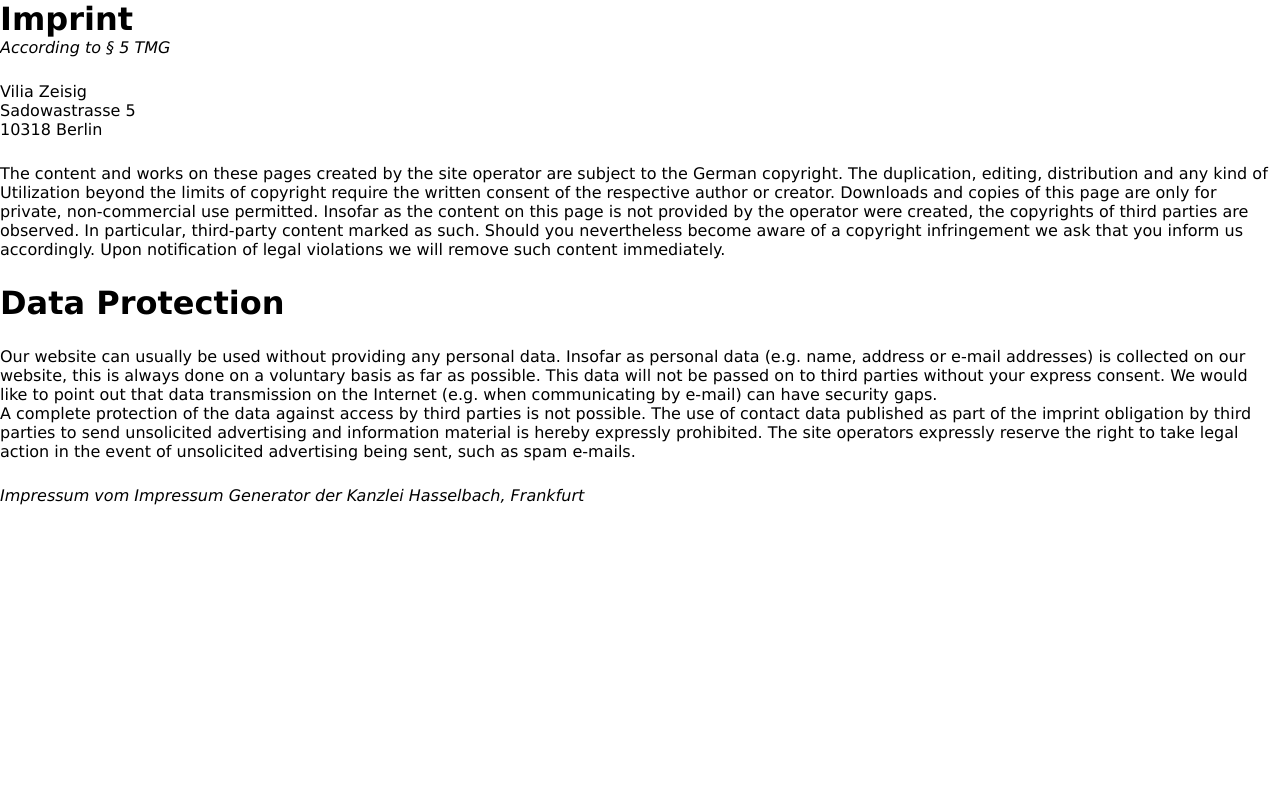
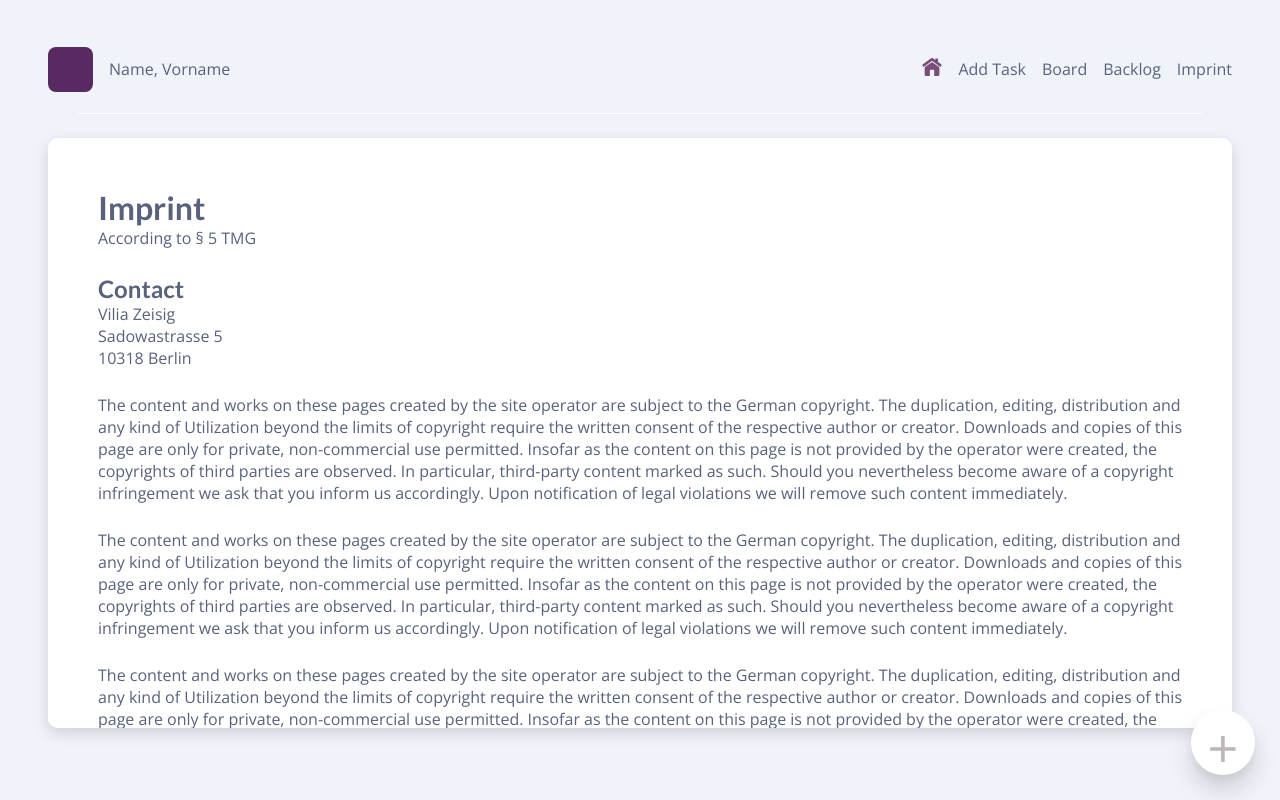
Before and after one commit to ViliaZ/join-kanbanBoard, an Angular app: page /imprint in a window 1280 px wide. Built offline with nearby package versions, Linux system fonts and the light colour scheme.

Commit message:
layout general improved

```diff
--- a/src/app/app.component.html
+++ b/src/app/app.component.html
@@ -1 +1,10 @@
-<router-outlet></router-outlet>
+
+<app-menu></app-menu>
+
+<div class="main">
+    <router-outlet></router-outlet>
+</div>
+
+<div class="img-plus">
+    +
+</div>
--- a/src/app/app.component.scss
+++ b/src/app/app.component.scss
@@ -0,0 +1,42 @@
+:host {
+    position: relative;
+    display: flex;
+    flex-direction: column;
+    align-items: center;
+    justify-content: center;
+    width: 100vw;
+    max-width: 100%;
+    height: 100vh;
+    background-color: var(--bg);
+    font-family: "Lato", sans-serif;
+    font-family: "Open Sans", sans-serif;
+    padding: 1.5rem var(--marginPage) 4rem var(--marginPage);
+}
+
+.main {
+    position: relative;
+    flex: 1;
+    background-color: white;
+    padding: 50px;
+    margin: 1.5rem var(--marginPage) 0.5rem var(--marginPage);
+    width: 100%;
+    max-width: 1600px;
+    overflow: auto;
+    border-radius: 10px;
+    box-shadow: rgba(0, 0, 0, 0.15) 0px 5px 15px 0px;
+}
+
+.img-plus {
+    font-size: 54px;
+    text-align: center;
+    color: rgb(190, 182, 182);
+    position: absolute;
+    right: 25px;
+    bottom: 25px;
+    border-radius: 50%;
+    background-color: white;
+    box-shadow: rgba(0, 0, 0, 0.15) 0px 15px 25px, rgba(0, 0, 0, 0.05) 0px 5px 10px;
+    height: 65px;
+    width: 64px;
+    z-index: 2;
+}
--- a/src/app/backlog/backlog.component.scss
+++ b/src/app/backlog/backlog.component.scss
@@ -0,0 +1,7 @@
+:host{
+    width: 100vw;
+    height: 100%;
+    overflow: auto;
+    font-family: 'Lato', sans-serif;
+    font-family: 'Open Sans', sans-serif;
+}
--- a/src/app/dashboard/dashboard.component.scss
+++ b/src/app/dashboard/dashboard.component.scss
@@ -0,0 +1,7 @@
+:host{
+    width: 100%;
+    height: 100%;
+    overflow: auto;
+    font-family: 'Lato', sans-serif;
+    font-family: 'Open Sans', sans-serif;
+}
--- a/src/app/imprint/imprint.component.html
+++ b/src/app/imprint/imprint.component.html
@@ -1,12 +1,41 @@
 <h1 class="title">Imprint</h1>
 
 
-    <i>According to § 5 TMG</i><br>
-    <p>
-    Vilia Zeisig<br>
-    Sadowastrasse 5<br>
-    10318 Berlin<br>
-    </p>
+According to § 5 TMG<br>
+
+<h2 class="mt">Contact</h2>
+
+Vilia Zeisig<br>
+Sadowastrasse 5<br>
+10318 Berlin<br>
+
+<p>
+    The content and works on these pages created by the site operator are subject to the German copyright. The
+    duplication, editing, distribution and any kind of Utilization beyond the limits of copyright require the written
+    consent of the respective author or creator. Downloads and copies of this page are only for private, non-commercial
+    use permitted. Insofar as the content on this page is not provided by the operator were created, the copyrights of
+    third parties are observed. In particular, third-party content marked as such. Should you nevertheless become aware
+    of a copyright infringement we ask that you inform us accordingly. Upon notification of legal violations we will
+    remove such content immediately.<br>
+</p>
+<p>
+    The content and works on these pages created by the site operator are subject to the German copyright. The
+    duplication, editing, distribution and any kind of Utilization beyond the limits of copyright require the written
+    consent of the respective author or creator. Downloads and copies of this page are only for private, non-commercial
+    use permitted. Insofar as the content on this page is not provided by the operator were created, the copyrights of
+    third parties are observed. In particular, third-party content marked as such. Should you nevertheless become aware
+    of a copyright infringement we ask that you inform us accordingly. Upon notification of legal violations we will
+    remove such content immediately.<br>
+</p>
+<p>
+    The content and works on these pages created by the site operator are subject to the German copyright. The
+    duplication, editing, distribution and any kind of Utilization beyond the limits of copyright require the written
+    consent of the respective author or creator. Downloads and copies of this page are only for private, non-commercial
+    use permitted. Insofar as the content on this page is not provided by the operator were created, the copyrights of
+    third parties are observed. In particular, third-party content marked as such. Should you nevertheless become aware
+    of a copyright infringement we ask that you inform us accordingly. Upon notification of legal violations we will
+    remove such content immediately.<br>
+</p>
 <p>
     The content and works on these pages created by the site operator are subject to the German copyright. The
     duplication, editing, distribution and any kind of Utilization beyond the limits of copyright require the written
@@ -17,17 +46,18 @@
     remove such content immediately.<br>
 </p>
 
-    <h1>Data Protection</h1>
+<h1>Data Protection</h1>
 <p>
     Our website can usually be used without providing any personal data. Insofar as personal data (e.g. name, address or
     e-mail addresses) is collected on our website, this is always done on a voluntary basis as far as possible. This
     data will not be passed on to third parties without your express consent. We would like to point out that data
     transmission on the Internet (e.g. when communicating by e-mail) can have security gaps.<br>
-    A complete protection of the data against access by third parties is not possible. The use of contact data published as part of the imprint
+    A complete protection of the data against access by third parties is not possible. The use of contact data published
+    as part of the imprint
     obligation by third parties to send unsolicited advertising and information material is hereby expressly prohibited.
     The site operators expressly reserve the right to take legal action in the event of unsolicited advertising being
     sent, such as spam e-mails.<br>
 <p>
 <p>
-    <i>Impressum vom Impressum Generator der Kanzlei Hasselbach, Frankfurt</i>
+    <i>Impressum from Impressum Generator of Kanzlei Hasselbach, Frankfurt</i>
 </p>
--- a/src/app/imprint/imprint.component.scss
+++ b/src/app/imprint/imprint.component.scss
@@ -1,8 +1,22 @@
+:host{
+    width: 100%;
+    height: 100%;
+    overflow: auto;
+    font-family: 'Lato', sans-serif;
+    font-family: 'Open Sans', sans-serif;
+}
+
 p{
     margin-top: 25px;
     margin-bottom: 25px;
+    font-family: 'Lato', sans-serif;
+    font-family: 'Open Sans', sans-serif;
 }
 
 .title{
     margin-bottom: 0rem!important;
 }
+
+.mt{
+    margin-top: 25px;
+}
--- a/src/app/menu/menu.component.html
+++ b/src/app/menu/menu.component.html
@@ -1 +1,22 @@
-<p>menu works!</p>
+<!-- position absolute -->
+<div class="border-bottom"></div>
+
+
+<div class="user">
+    <div class="userImage"></div>
+    <span>Name, Vorname</span>
+</div>
+
+
+<div class="links">
+    <div class="home"><a href="/">
+            <img class="img-home" src="assets/img/Logo.svg">
+            <span class="tooltiptext">Home</span>
+        </a>
+    </div>
+
+    <a href="/imprint">Add Task</a>
+    <a href="/board">Board</a>
+    <a href="/backlog">Backlog</a>
+    <a href="/imprint">Imprint</a>
+</div>
--- a/src/app/menu/menu.component.scss
+++ b/src/app/menu/menu.component.scss
@@ -0,0 +1,67 @@
+:host {
+    position: relative;
+    width: 100%;
+    max-width: 100%;
+    height: 90px;
+    background-color: var(--bg);
+    display: flex;
+    justify-content: space-between;
+    align-items: center;
+}
+
+.border-bottom {
+    position: absolute;
+    height: 1px;
+    left: 30px;
+    right: 30px;
+    background-color: rgb(255, 255, 255);
+    bottom: 0;
+}
+
+.user{
+    display: flex;
+    align-items: center;
+    gap: 1em;
+
+    .userImage{
+        border-radius: 8px;
+        background-color: rgb(89, 42, 97);
+        width: 45px;
+        height: 45px;
+    }
+}
+
+.links{
+    display: flex;
+    align-items: center;
+    gap: 1em;
+
+    a{
+        text-decoration: none;
+    }
+}
+
+.home{
+    position: relative;
+
+    .tooltiptext{
+        position: absolute;
+        background-color: white;
+        border-radius: 6px;
+        padding: 2px 6px;
+        top: -26px;
+        left: -12px;
+        font-size: 12px;
+        filter: opacity(0);
+        transition: all 200ms ease-in;
+    }
+
+    &:hover .tooltiptext{
+    filter: opacity(1);
+    }
+}
+.img-home{
+    width: 20px;
+    height: 20px;
+    filter: invert(19%) sepia(83%) saturate(707%) hue-rotate(248deg) brightness(47%) contrast(92%);
+}
--- a/src/index.html
+++ b/src/index.html
@@ -2,10 +2,16 @@
 <html lang="en">
 <head>
   <meta charset="utf-8">
-  <title>JoinKanbanBoard</title>
+  <title>JOIN</title>
   <base href="/">
   <meta name="viewport" content="width=device-width, initial-scale=1">
   <link rel="icon" type="image/x-icon" href="favicon.ico">
+  <!-- <link rel="preconnect" href="https://fonts.googleapis.com">
+<link rel="preconnect" href="https://fonts.gstatic.com" crossorigin> -->
+
+<style>
+  @import url('https://fonts.googleapis.com/css2?family=Lato:ital,wght@0,100;0,300;0,400;0,700;0,900;1,100;1,300;1,400;1,700;1,900&family=Open+Sans:ital,wght@0,400;0,600;0,800;1,500;1,700;1,800&display=swap');
+  </style>
 </head>
 <body>
   <app-root></app-root>
--- a/src/styles.scss
+++ b/src/styles.scss
@@ -1,33 +1,21 @@
-
-:root{
-    --bodyText: 16px;
-    --xxsFont: 12px;
-}
 
 *{
     margin:0;
     padding: 0;
-    box-sizing: border-box;
-    font-family: Verdana, Geneva, Tahoma, sans-serif;
-    font-size: 16px;
+    box-sizing: border-box!important;
+    font-family: 'Lato', sans-serif;
+    font-family: 'Open Sans', sans-serif;
+    color: var(--fontDark);
 }
 
-h1{
-    font-size: 32px;
-    margin-bottom: 1rem;
+:root{
+    --detailsDarkight: rgb(168, 168, 168);
+    --detailsLight: rgb(248, 245, 245);
+    --bg: #F0F4FA;
+    --fontDark: #58627c;
+    --fontAccent:#473279;
+    --marginPage: 3rem;
 }
-
-h2{
-    font-size: 22px;
-    margin-bottom: 1rem;
+h1, h2, h3{
+    font-family: 'Lato', sans-serif;
 }
-
-.flex-c-c{
-display: flex;
-align-items: center;
-justify-content: center;
-}
-
-.flex-1{
-    flex:1;
-}
```
Also changed, not shown: src/assets/img/Logo.svg (added).
